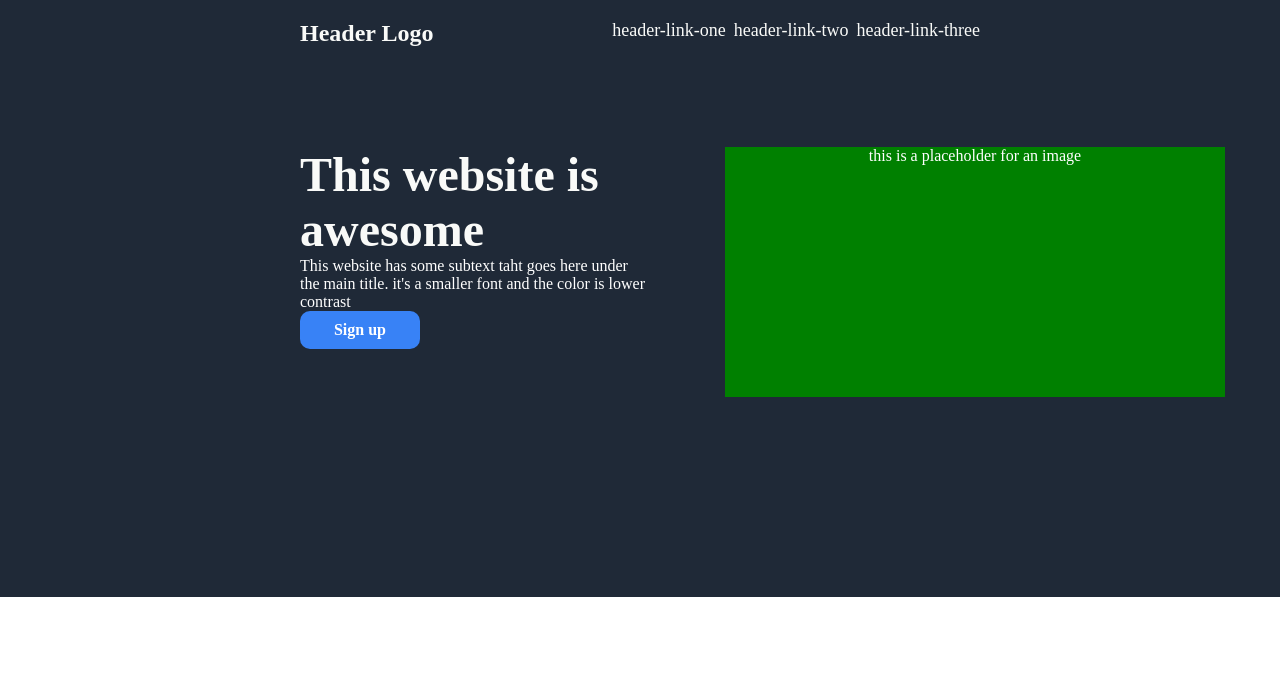
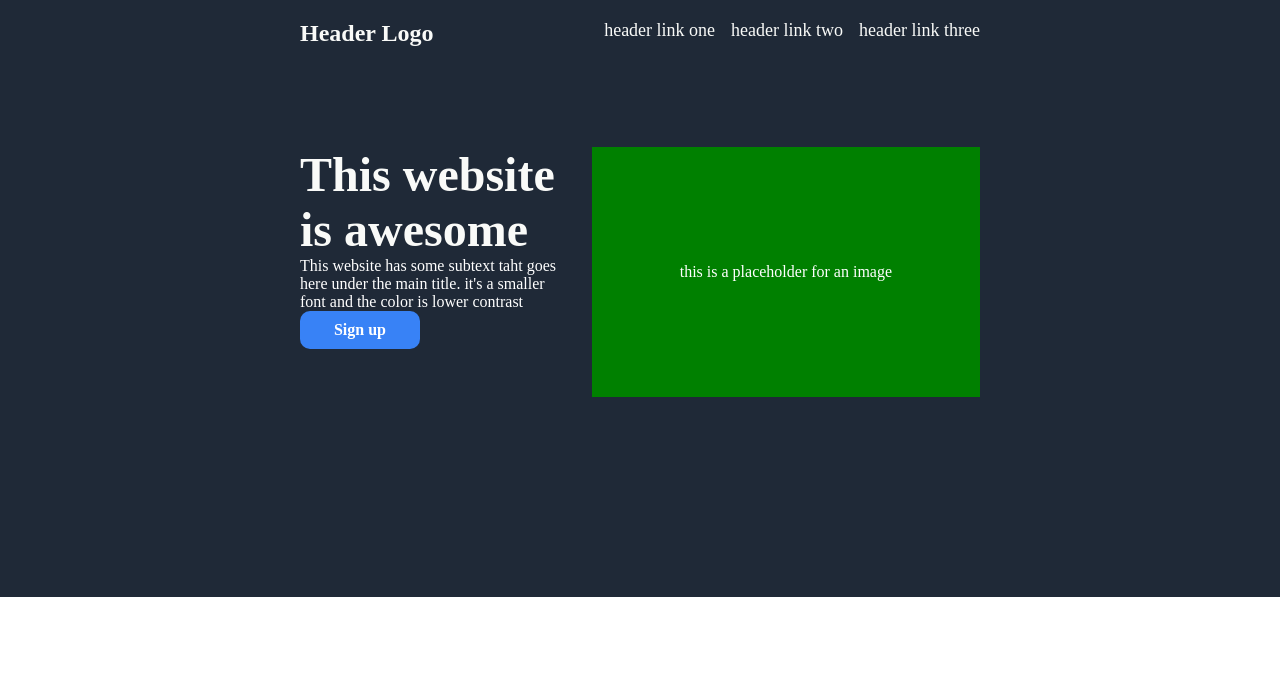
Before and after one commit to KoningHoningh/odin-landing-page, a plain HTML site: page index.html in a window 1280 px wide. Shown: the top 694 px of the page. Drawn offline with Linux system fonts and the light colour scheme.

Commit message:
Finished the top 2 blocks to my satisfaction.

```diff
--- a/Styles.css
+++ b/Styles.css
@@ -23,16 +23,15 @@ body {
     font-size: 24px;
     color: #F9FAF8;
     font-weight:bold;
-    padding-left: 300px;
+    margin-left: 300px;
 }
 
 .header-links {
     display: flex;
     justify-content: center;
-    gap: 8px;
+    gap: 16px;
     font-size: 18px;
-    padding-right: 300px;
-
+    margin-right: 300px;
 }
 
 
@@ -41,6 +40,7 @@ body {
     color: white;
     display: flex;
     flex-direction: row;
+    justify-content: space-between;
     gap: 20px;
     background-color: #1F2937;
     width: 100vw;
@@ -51,7 +51,7 @@ body {
     width: 350px;
     display: flex;
     flex-direction:column;
-    padding-left: 300px;
+    margin-left: 300px;
 }
 
 .title-head {
@@ -68,7 +68,8 @@ body {
     height: 250px;
     background-color: green;
     text-align: center;
-    margin: auto;
+    line-height: 250px;
+    margin-right: 300px;
 }
 
 
--- a/index.html
+++ b/index.html
@@ -12,9 +12,9 @@
     <div class="header">
         <div class="header-logo">Header Logo</div>
         <div class="header-links">
-            <div class="header-link1">header-link-one</div>
-            <div class="header-link2">header-link-two</div>
-            <div class="header-link3">header-link-three</div>
+            <div class="header-link1">header link one</div>
+            <div class="header-link2">header link two</div>
+            <div class="header-link3">header link three</div>
         </div>
     </div>
 
```
Also changed, not shown: 1 other file.
